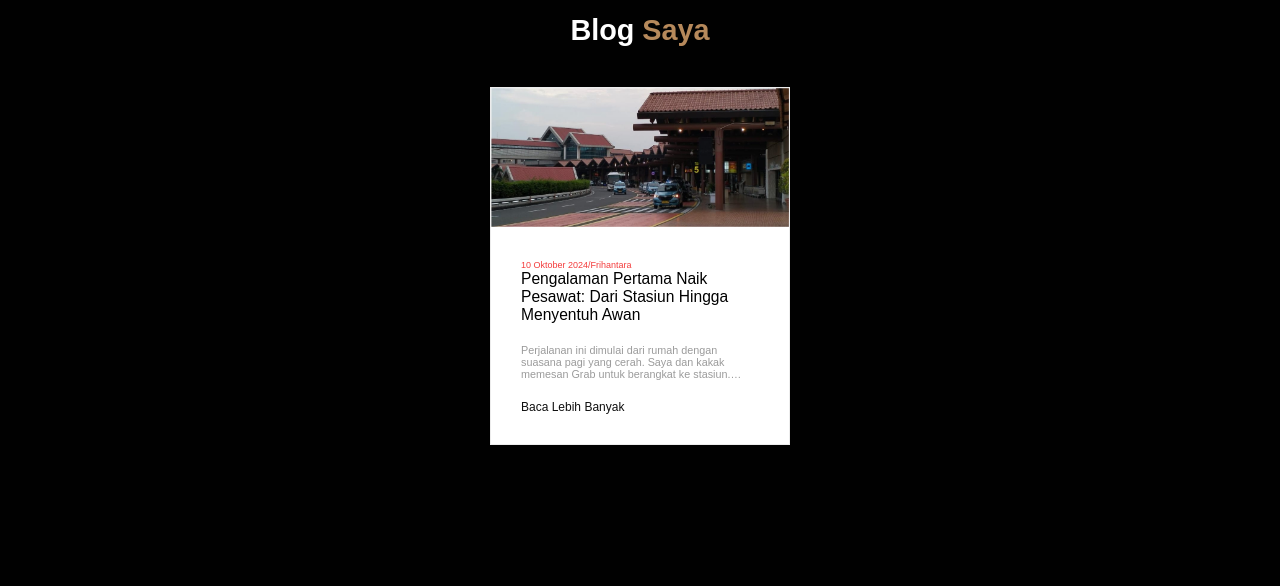
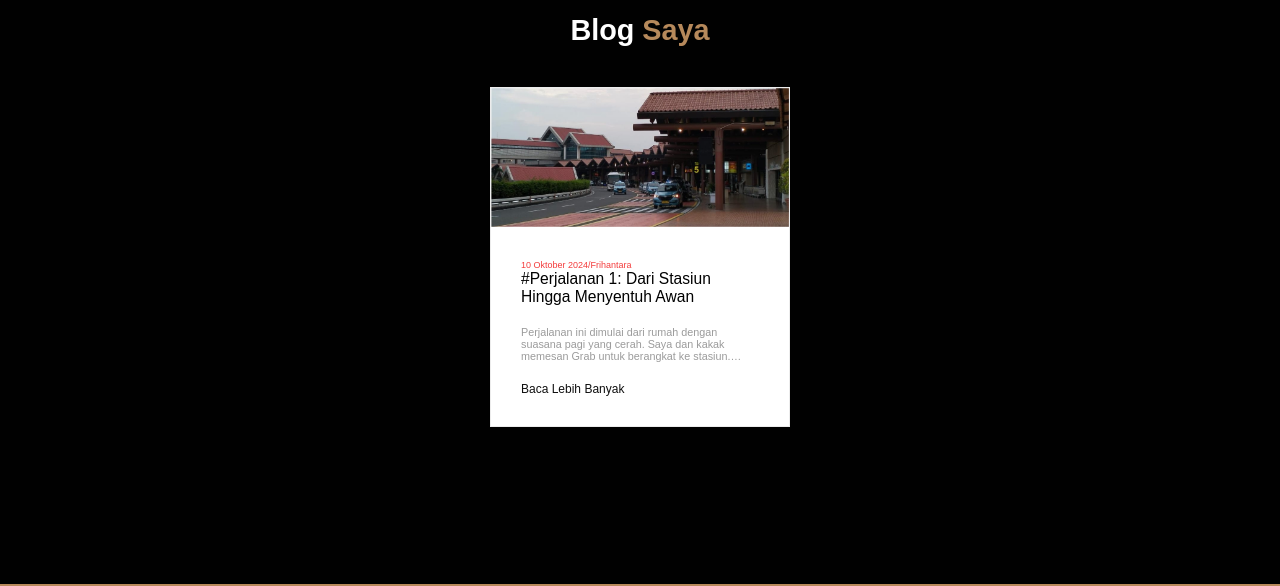
Before and after one commit to frihantara/Frihantara, a plain HTML site: page Blog.html in a window 1280 px wide. Shown: the part 66-652 px from the top of the page. Drawn offline with nearby package versions, Linux system fonts and the light colour scheme.

Commit message:
Update Blog.html

```diff
--- a/Blog.html
+++ b/Blog.html
@@ -57,7 +57,7 @@
           <div class="blog-text">
             <span>10 Oktober 2024/Frihantara</span>
             <a href="Konten1.html" class="blog-title"
-              >Pengalaman Pertama Naik Pesawat: Dari Stasiun Hingga Menyentuh
+              >#Perjalanan 1: Dari Stasiun Hingga Menyentuh
               Awan</a
             >
             <p>
```
